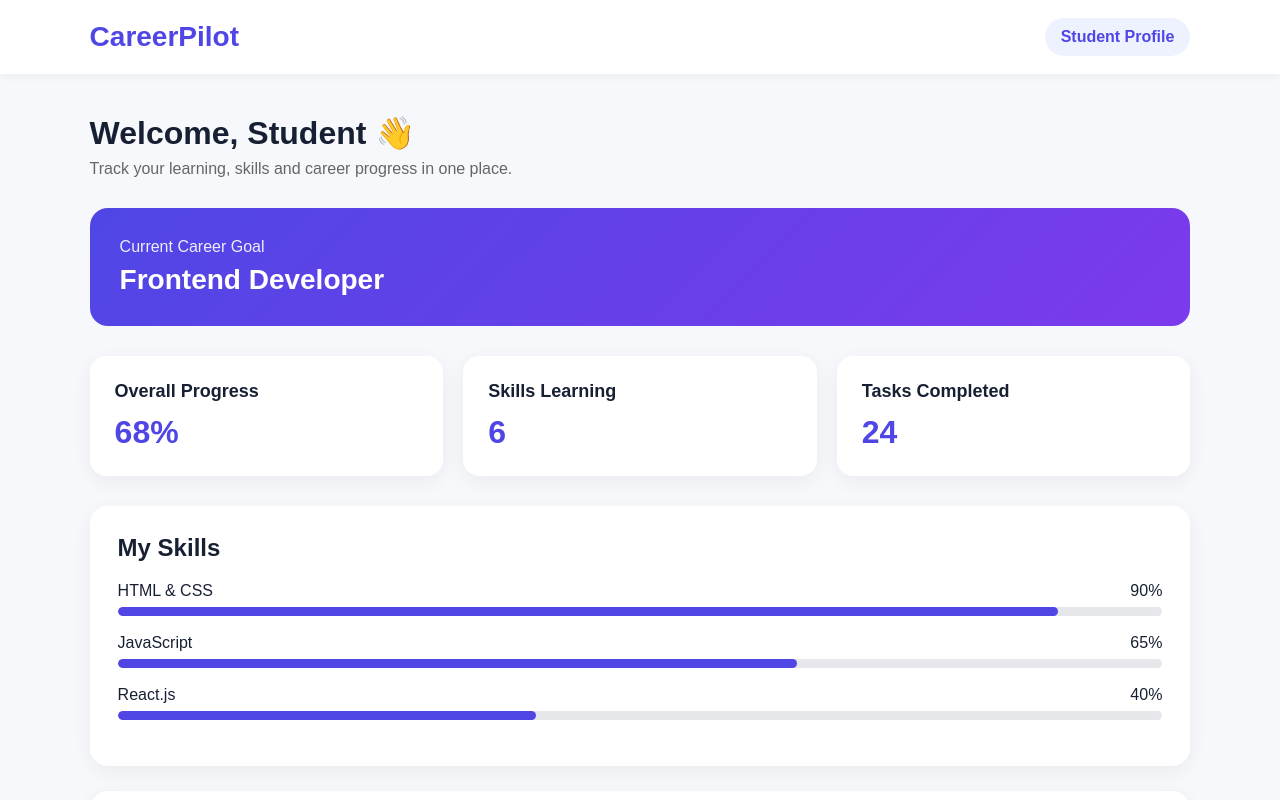
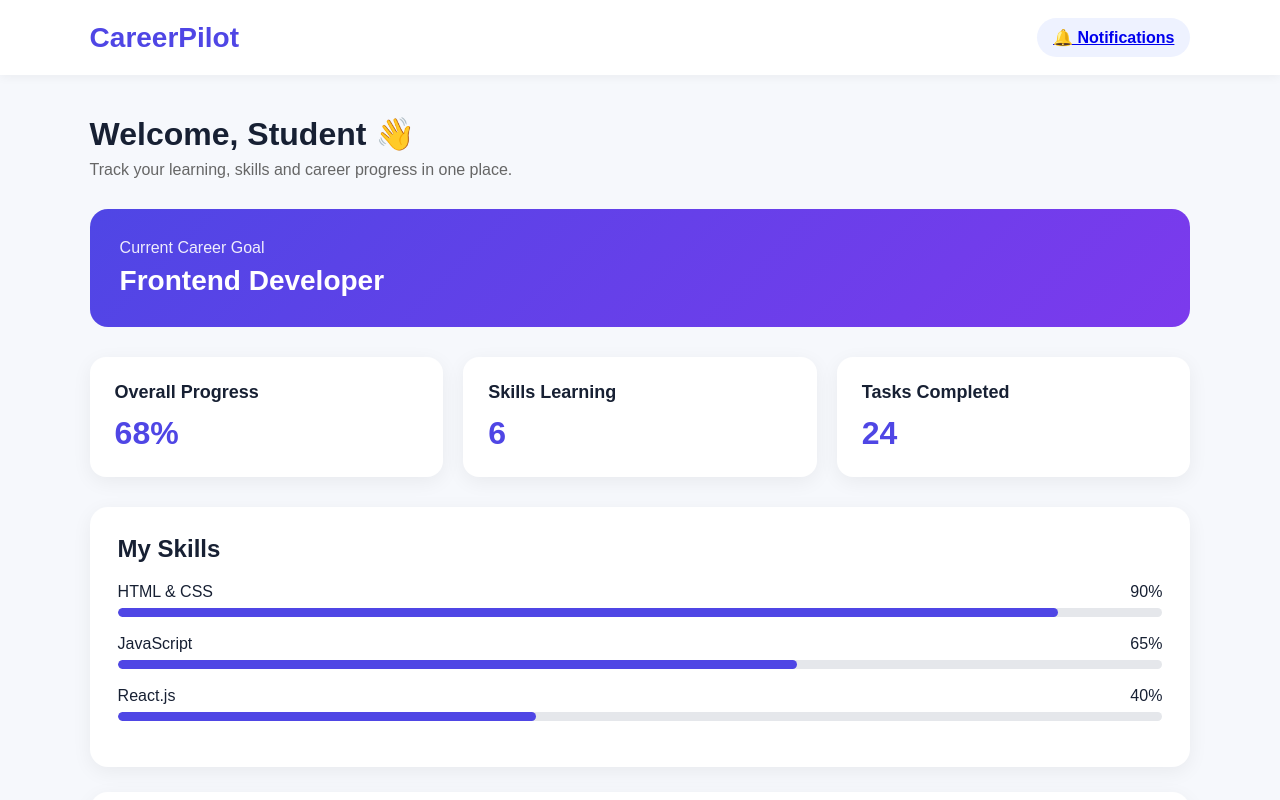
Before and after one commit to shruti-tech185/CareerPilot, a plain HTML site: page dashboard.html in a window 1280 px wide. Shown: the top 800 px of the page. Drawn offline with Linux system fonts and the light colour scheme.

Commit message:
Update dashboard.html

```diff
--- a/dashboard.html
+++ b/dashboard.html
@@ -198,7 +198,9 @@
 
     <nav class="navbar">
         <div class="logo">CareerPilot</div>
-        <div class="profile">Student Profile</div>
+      <div class="profile">
+    <a href="notifications.html">🔔 Notifications</a>
+</div>
     </nav>
 
     <main class="container">
```
